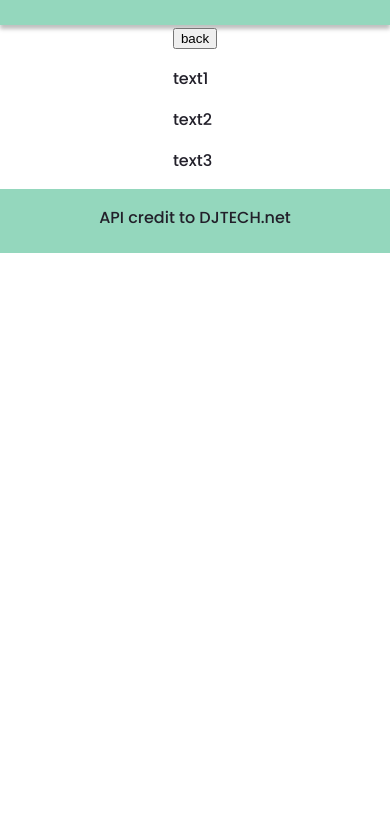
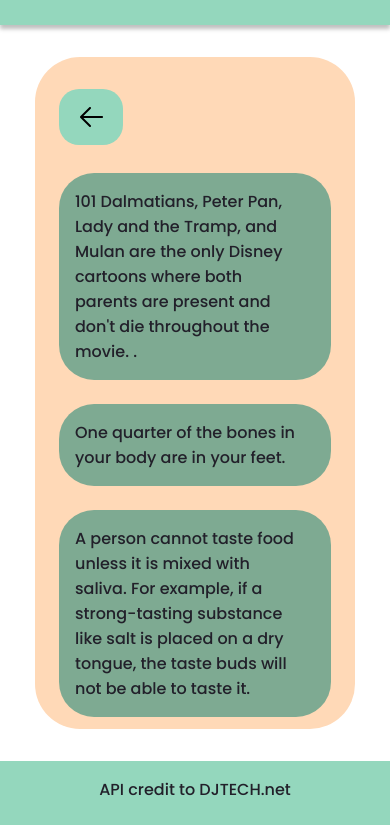
Before and after one commit to vicki-robertson/curious-fem, a plain HTML site: page pages/favorites.html in a window 390 px wide. Shown: the part 151-976 px from the top of the page. Before the commit the page ends 844 px from the top, so only its background shows below. Drawn offline with Linux system fonts and the light colour scheme; a web font is replaced by a local one.

Commit message:
acabado favorites.css excepto hacer container-facts responsive al tamaño texto

```diff
--- a/pages/favorites.html
+++ b/pages/favorites.html
@@ -15,17 +15,20 @@
         </div>
     </header>
    <main class="page-favorites">
-        <section class="">
-           <a href="../index.html"><button type="button" name="back">back</button></a>
-                <div>
-                    <p>text1</p>
-                </div>
-                <div>
-                    <p>text2</p>
-                </div>
-                <div>
-                    <p>text3</p>
-                </div>
+        <section class="container-facts">
+            <a class="back-btn" href="../index.html">
+                <img src="../assets/img/go-back-icon.svg" alt="">
+                <h3>Back</h3>
+            </a>
+            <div class="text-box-facts">
+                <p>101 Dalmatians, Peter Pan, Lady and the Tramp, and Mulan are the only Disney cartoons where both parents are present and don't die throughout the movie.  .</p>
+            </div>
+            <div class="text-box-facts">
+                <p>One quarter of the bones in your body are in your feet.</p>
+            </div>
+            <div class="text-box-facts">
+                <p>A person cannot taste food unless it is mixed with saliva. For example, if a strong-tasting substance like salt is placed on a dry tongue, the taste buds will not be able to taste it.</p>
+            </div>
         </section>
    </main>
     <footer>
--- a/src/css/body.css
+++ b/src/css/body.css
@@ -4,7 +4,6 @@
     border-radius:  55px 55px 60px 60px;
     margin: 50px;
     box-shadow: 0px 0px 5px 5px #0000002b;
-
 }
 
 .facts-bkground img{
@@ -34,9 +33,9 @@
     justify-content: center;
 }
 
-a{
+a {
     text-decoration: none;
-    color: black;
+    color: white;
 }
 
 
--- a/src/css/curiousfacts.css
+++ b/src/css/curiousfacts.css
@@ -4,7 +4,6 @@ body {
     display: flex;
     flex-direction: column;
     align-items: center;
-    height: 100vh;
     margin: 0;
   }
 
@@ -30,7 +29,7 @@ body {
     color: #fff;
     cursor: pointer;
     max-height: 3.5rem;
-    margin: 2rem 13rem 1rem 0; */
+    margin: 2rem 13rem 1rem 0;
     margin-right: 13rem;
 }
 
@@ -43,7 +42,6 @@ body {
 
 .back-btn h3 {
     display: none;
-    /* align-items: flex-end; */
 }
 
 .text-box-facts {
@@ -58,7 +56,7 @@ body {
 
 .text-box-facts p {
     text-align: left;
-    max-width: 16rem;
+    max-width: 14rem;
 }
 
 .new-fact-btn img {
--- a/src/css/favorites.css
+++ b/src/css/favorites.css
@@ -0,0 +1,70 @@
+/* Estilos de curiousfacts */
+
+/* body {
+    display: flex;
+    flex-direction: column;
+    align-items: center;
+    margin: 0;
+  } */
+
+.container-facts {
+    display: flex;
+    flex-direction: column;
+    align-items: center;
+    background-color: var(--peach);
+    width: 20rem;
+    border-radius: 45px;
+    margin: 2rem;
+    padding-bottom: 2rem;
+    flex: 1;
+    min-height: 37.5rem;
+}
+
+.back-btn {
+    display: flex;
+    flex-direction: column;
+    align-items: center;
+    background-color: var(--green);
+    border-radius: 20px;
+    color: #fff;
+    cursor: pointer;
+    max-height: 3.5rem;
+    margin: 2rem 13rem 1rem 0;
+    margin-right: 13rem;
+}
+
+.back-btn img {
+    width: 4rem;
+    height: 2rem;
+    padding: 0.75rem 0;
+    justify-content: center;
+}
+
+.back-btn h3 {
+    display: none;
+}
+
+.text-box-facts {
+    display: flex;
+    flex-direction: column;
+    justify-content: center;
+    background-color: var(--medium-green);
+    border-radius: 35px;
+    margin: 0.75rem 1.5rem 0.75rem 1.5rem;
+    padding: 1rem;
+    min-width: 15rem;
+    /* flex: 1; */
+}
+
+.text-box-facts p {
+    text-align: left;
+    max-width: 14rem;
+    margin: 0;
+}
+
+
+
+
+
+
+/*desktop style responsive*/
--- a/src/css/header.css
+++ b/src/css/header.css
@@ -31,6 +31,10 @@ header {
     max-height: 7rem;
 }
 
+a h1 {
+    text-decoration: none;
+    color: black;
+}
 
 
 /*desktop style responsive*/
```
Also changed, not shown: index.html (+2 -2 lines).
